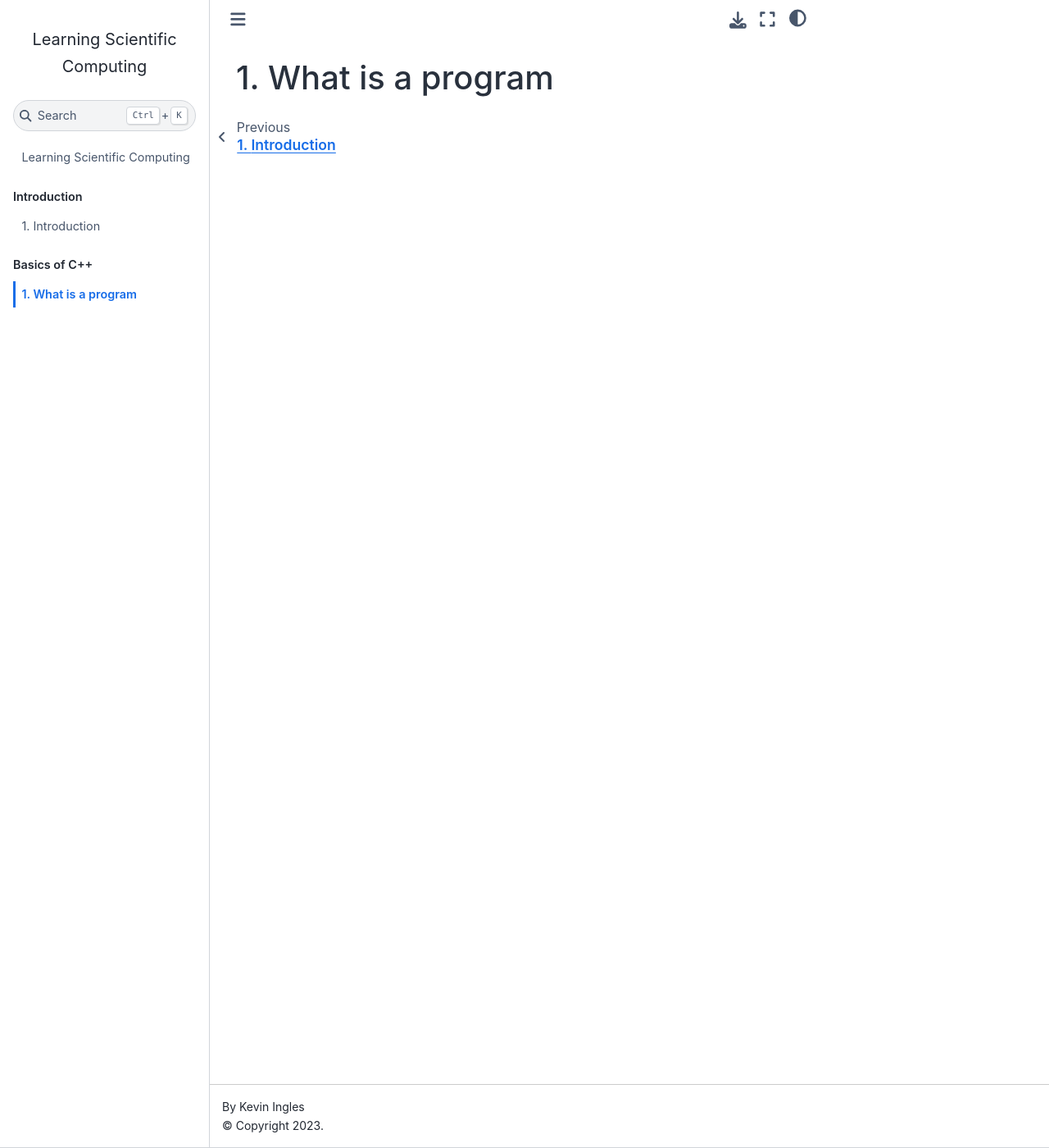
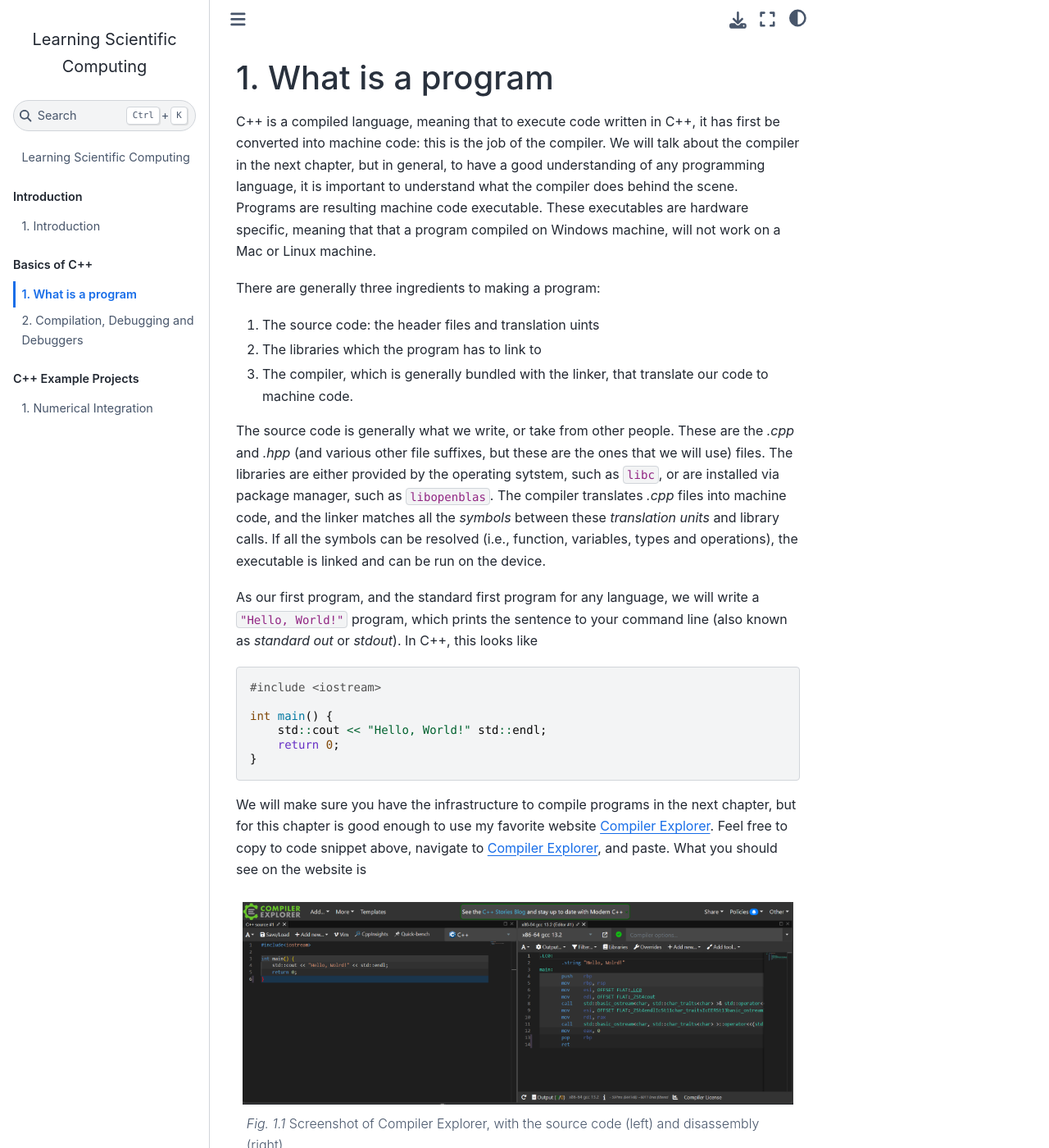
Before and after one commit to ominusliticus/learning_scientific_computing, a Jupyter Book: the page built from what_is_a_program.md, in a window 1280 px wide and 1400 px high. Shown: the whole window at 82% size. Built offline with Jupyter Book 1.0.4 settings and Sphinx 7.4.7 and the Sphinx Book theme 1.1.4, drawn with Linux system fonts in a browser that asks for light colours; some of the changed text lies outside the part shown.

Commit message:
Making progress on first two chapters

````diff
--- a/_toc.yml
+++ b/_toc.yml
@@ -12,8 +12,8 @@ parts:
     numbered: true
     chapters:
     - file: what_is_a_program
-  # - file: command_line_interfaces
-  # - file: basics_of_cpp
-  # - file: cpp_project
-  # - file: notebooks
-  # - file: markdown-notebooks
+    - file: compilation_and_debugging
+  - caption: C++ Example Projects
+    numbered: true
+    chapters:
+    - file: numerical_integration
--- a/what_is_a_program.md
+++ b/what_is_a_program.md
@@ -1 +1,75 @@
 # What is a program
+
+C++ is a compiled language, meaning that to execute code written in C++, it has first be converted into machine code: this is the job of the compiler.
+We will talk about the compiler in the next chapter, but in general, to have a good understanding of any programming language, it is important to understand what the compiler does behind the scene.
+Programs are resulting machine code executable.
+These executables are hardware specific, meaning that that a program compiled on Windows machine, will not work on a Mac or Linux machine.
+
+There are generally three ingredients to making a program:
+1. The source code: the header files and translation uints
+1. The libraries which the program has to link to
+1. The compiler, which is generally bundled with the linker, that translate our code to machine code.
+
+The source code is generally what we write, or take from other people.
+These are the _.cpp_ and _.hpp_ (and various other file suffixes, but these are the ones that we will use) files.
+The libraries are either provided by the operating sytstem, such as `libc`, or are installed via package manager, such as `libopenblas`.
+The compiler translates _.cpp_ files into machine code, and the linker matches all the _symbols_ between these _translation units_ and library calls.
+If all the symbols can be resolved (i.e., function, variables, types and operations), the executable is linked and can be run on the device.
+
+As our first program, and the standard first program for any language, we will write a `"Hello, World!"` program, which prints the sentence to your command line (also known as _standard out_ or _stdout_).
+In C++, this looks like
+
+```c++
+#include <iostream>
+
+int main() {
+    std::cout << "Hello, World!" std::endl;
+    return 0;
+}
+```
+
+We will make sure you have the infrastructure to compile programs in the next chapter, but for this chapter is good enough to use my favorite website [Compiler Explorer](https://godbolt.org).
+Feel free to copy to code snippet above, navigate to [Compiler Explorer](https://godbolt.org), and paste.
+What you should see on the website is
+
+```{figure} images/godbolt_hello_world_1.png
+:name: godbolt-hello-world
+
+Screenshot of Compiler Explorer, with the source code (left) and disassembly (right)
+```
+
+The left-hand side represent the code we are compiling, while the right-hand side shows us the _disassembly_ (we reproduce the content here for convenience).
+
+```nasm
+.LC0:
+        .string "Hello, Wolrd!"
+main:
+        push    rbp
+        mov     rbp, rsp
+        mov     esi, OFFSET FLAT:.LC0
+        mov     edi, OFFSET FLAT:_ZSt4cout
+        call    std::basic_ostream<char, std::char_traits<char> >& std::operator<< <std::char_traits<char> >(std::basic_ostream<char, std::char_traits<char> >&, char const*)
+        mov     esi, OFFSET FLAT:_ZSt4endlIcSt11char_traitsIcEERSt13basic_ostreamIT_T0_ES6_
+        mov     rdi, rax
+        call    std::basic_ostream<char, std::char_traits<char> >::operator<<(std::basic_ostream<char, std::char_traits<char> >& (*)(std::basic_ostream<char, std::char_traits<char> >&))
+        mov     eax, 0
+        pop     rbp
+        ret
+```
+
+This is computer code that has been converted to assembly for us to know exactly what operations the CPU is executing.
+We won't get into it here (we will explain what each line does in the next chapter), but learning to understand disassembly will be a valuable tool for optimization purposes in the future.
+In general, a good rule-of-thumb for preformance considerations is: _the fewer lines of actual machine instructions, the better_.
+We will rely on the compiler to do most of the optimization, but there are tricks we can use to help the compiler out.
+One of the most notable instance, which I will mention here without further clarification, is using lambda functions instead of function pointers.
+
+To see the output of our code, we have to add an executor.
+This can be accomplished by clicking the `Add new...` drop-down menu on the right-hand side and selecting the `Executor From This` option.
+
+This will return another, third column with the contents
+
+```bash
+Program returned: 0
+Program stdout
+Hello, World!
+```
````
Also changed, not shown: compilation_and_debugging.md (added, +160 -0 lines), numerical_integration.md (added, +10 -0 lines), images/godbolt_hello_world_1.png (added), 1 other file.
